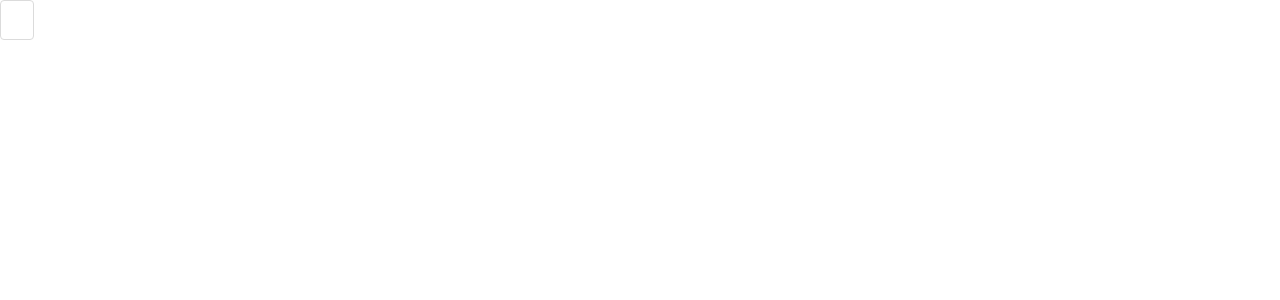
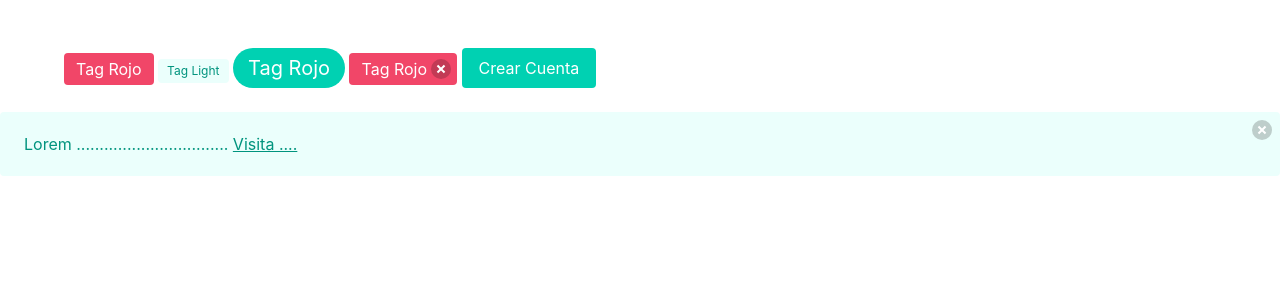
Before and after one commit to CesarQuint/ComponentTest, a Svelte app: page / in a window 1280 px wide. Shown: the top 300 px of the page. Built offline with nearby package versions, Linux system fonts and the light colour scheme.

Commit message:
Toast,Tag

```diff
--- a/src/App.svelte
+++ b/src/App.svelte
@@ -1,7 +1,20 @@
 <script>
+
+  import Tag from './components/Tag.svelte'
+  import Button from './components/Button.svelte';
+  import Notification from './components/Notification.svelte';
 
 </script>
 
-<div class="button">
+<br>
+<br>
+<div class="container">
+  <Tag text='Tag Rojo' color='danger' size='medium'/>
+  <Tag text='Tag Light' color='primary' isLight/>
+  <Tag text='Tag Rojo' color='primary' size='large' isRounded/>
+  <Tag text='Tag Rojo' size='medium' color='danger' deleteButton/>
+  <Button text='Crear Cuenta' color='primary'/>
+</div>
+<br>
 
-</div>
+<Notification text='Lorem .................................' color='primary' link={{text:'Visita ....', href:'#'}} isLight/>
--- /dev/null
+++ b/src/components/Button.svelte
@@ -0,0 +1,32 @@
+<script>
+// @ts-nocheck
+    export let text = null
+    export let type = 'button'
+
+    export let icon = null
+    export let iconType = 'fa'
+    export let color = null
+    export let size = null
+
+    export let fullwidth = false
+    export let outlined = false
+    export let loading = false
+
+
+</script>
+
+<button
+    on:click
+    type={ type }
+    class="button is-{ color } is-{ size }"
+    class:is-outlined={ outlined }
+    class:is-fullwidth={ fullwidth }
+    class:is-loading={ loading }
+>
+    {#if icon}
+        <span class="icon"><i class="{ iconType } fa-{ icon }"></i></span>
+    {/if}
+    {#if text}
+        {text}
+    {/if}
+</button>
--- /dev/null
+++ b/src/components/Notification.svelte
@@ -0,0 +1,16 @@
+<script>
+
+    export let text = ''
+    export let color = ''
+    export let link = {}
+    export let isLight =false
+
+</script>
+
+<div class="notification is-{color}" class:is-light={isLight}>
+    <button on:click class="delete"></button>
+    {text}
+    {#if link}
+        <a href={link.href}>{link.text}</a>
+    {/if}
+</div>
--- /dev/null
+++ b/src/components/Tag.svelte
@@ -0,0 +1,24 @@
+<script>
+
+    export let color = ''
+    export let text = ''
+    export let size = 'normal'
+    export let isLight = false
+    export let isRounded = false
+    export let isDelete = false
+    export let deleteButton = false
+
+</script>
+
+<span
+
+    class="tag is-{color} is-{size}"
+    class:is-light={isLight}
+    class:is-rounded={isRounded}
+    class:is-delete={isDelete}
+    >
+    {text}
+    {#if deleteButton}
+        <button on:click class="delete"></button>
+    {/if}
+</span>
```
Also changed, not shown: src/stores.js (added, +56 -0 lines), src/components/Tabs.svelte (deleted), 1 other file (tests, documents, lock files or other folders).
